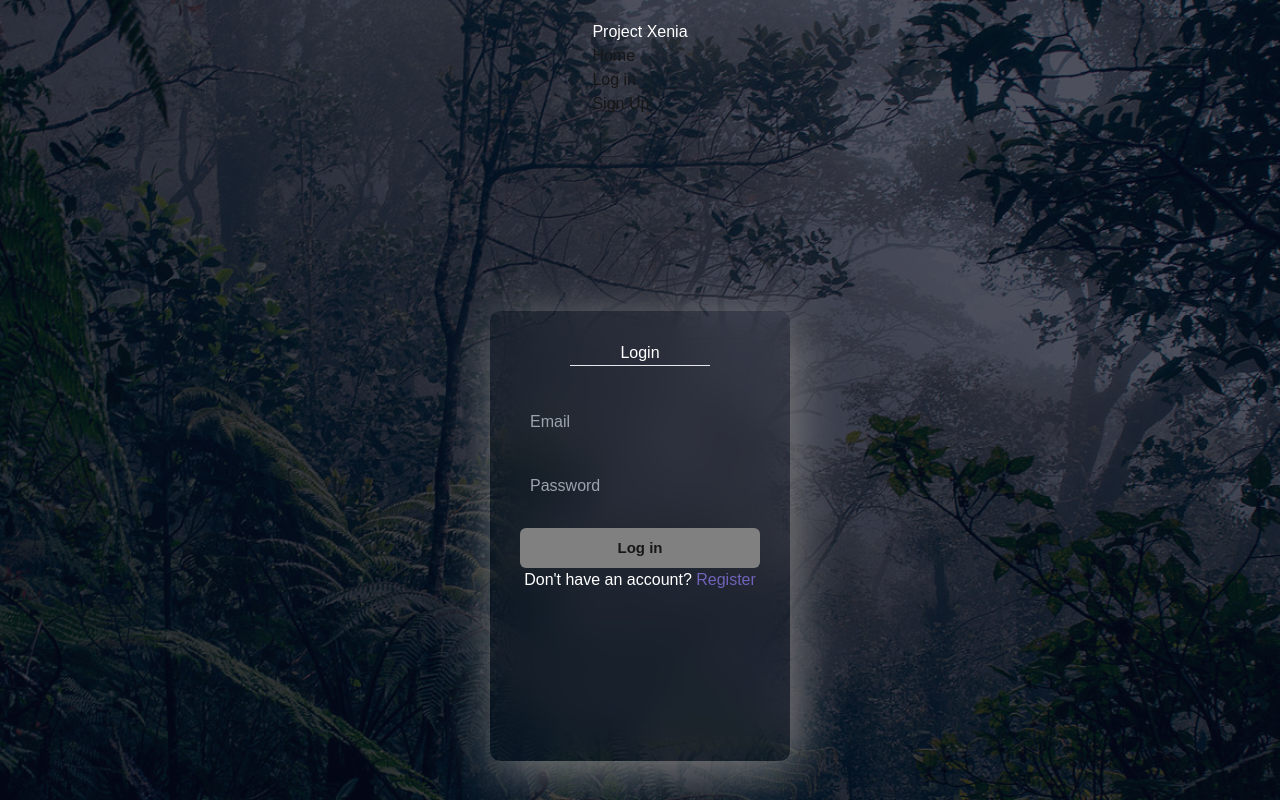
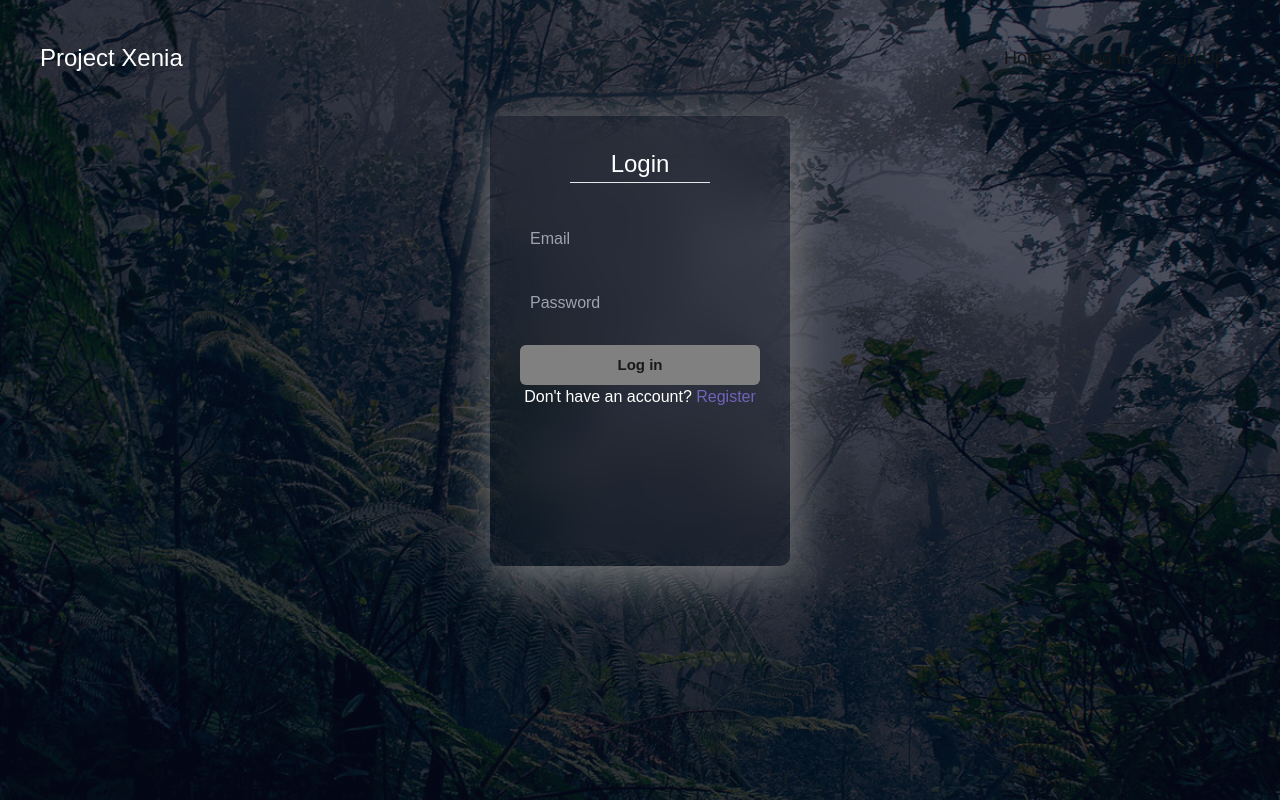
Before and after one commit to Sir-Erwin/project-xenia, a Next.js app: page / in a window 1280 px wide. Shown: the top 800 px of the page. Built offline with nearby package versions, Linux system fonts and the light colour scheme.

Commit message:
Spacing FIxed

```diff
--- a/app/globals.css
+++ b/app/globals.css
@@ -11,7 +11,7 @@
   display: flex; /* Activates flexbox layout */
   flex-direction: column; /* Arranges children in a column */
   align-items: center; /* Centers items horizontally */
-  justify-content: center; /* Centers items vertically */
+  justify-content:start;
   gap: 20px; /* Adds space between items */
   padding: 20px; /* Optional: Adds padding */
 }
--- a/app/login_page.css
+++ b/app/login_page.css
@@ -2,9 +2,12 @@
     display: flex; /* Flex layout */
     justify-content: center; /* Center content horizontally */
     align-items: center; /* Center content vertically */
-    min-height: 100vh; /* Full height of the viewport */
+    /*min-height: 100vh; /* Full height of the viewport */
     margin: 0; /* Remove default margin */
     background: transparent;
+
+    /*flex-wrap: wrap;
+    align-content: flex-start;*/
   }
 
   form {
--- a/app/navbar.css
+++ b/app/navbar.css
@@ -1,45 +1,46 @@
-* {
-    margin: 0;
-    padding: 0;
-    box-sizing: border-box;
-  }
-
+/* CSS */
 header {
   width: 100%;
-    padding: 20px; /* Padding around the header */
-    background-color: #333; /* Background color of the navbar */
-    box-shadow: 0 2px 5px rgba(0, 0, 0, 0.2); /* Optional: Adds shadow */
-    z-index: 1000; /* Ensures the navbar is on top */
+  padding: 10px 20px;
+  margin: 0 auto 0 auto;
+  height: auto;
 }
 
 nav {
-    display: flex; /* Flexbox for the navigation */
-    justify-content: space-between; /* Space between the logo and categories */
-    align-items: center; /* Center vertically */
+  display: flex;
+  justify-content: space-between;
+  align-items: center;
+  height: 56px;
 }
 
-  #main-logo h1 {
-    color: white; /* Set text color to white */
-    font-size: 24px; /* Adjust font size as needed */
+#main-logo {
+  display: flex;
+  align-items: center;
+  width: 100%;
+}
+
+h1 {
+  margin: 0;
+  font-size: 24px;
+  font-family: Arial, sans-serif;
 }
 
 #categories {
-    display: flex; /* Display list items in a row */
-    list-style: none; /* Remove default list styling */
+  list-style-type: none;
+  display: flex;
+  margin: auto 0 auto auto;
+  padding: 0;
 }
 
 #categories li {
-    margin-left: 20px; /* Space between each link */
+  margin: 0 15px;
 }
 
 #categories li a {
-    color: white; /* Set text color to white */
-    text-decoration: none; /* Remove underline */
-    font-size: 18px; /* Adjust font size as needed */
-    font-weight: 600; /* Make text a bit bolder */
+  text-decoration: none;
+  font-size: 18px;
 }
 
 #categories li a:hover {
-    color: #ddd; /* Lighten on hover */
-    text-decoration: underline; /* Optional underline on hover */
+  text-decoration: underline;
 }
--- a/app/navbar.tsx
+++ b/app/navbar.tsx
@@ -1,4 +1,4 @@
-import React from 'react';
+import './navbar.css'
 
 export default function NavBar(){
     return(
```
Lines whose indentation alone changed are shown as unchanged.
